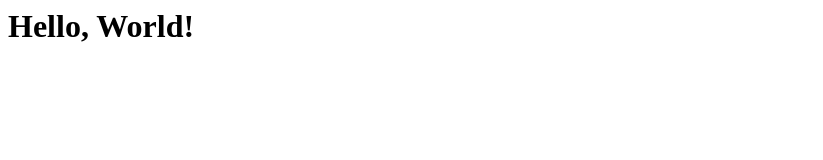
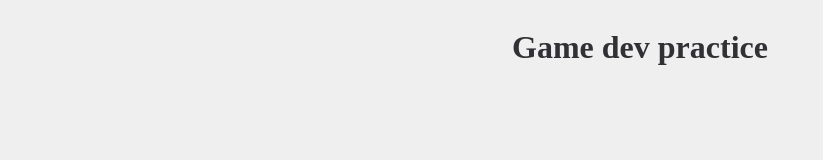
Before and after one commit to andrewgryan/game-development, a website: page index.html in a window 1280 px wide. Shown: the whole page, without its empty margins (0-823 px from the left). Drawn offline with Linux system fonts and the light colour scheme.

Commit message:
smarten up landing page

```diff
--- a/index.html
+++ b/index.html
@@ -1 +1,14 @@
-<h1>Hello, World!</h1>
+<!DOCTYPE html>
+<html>
+  <head lang="en">
+    <meta charset="utf-8" />
+    <meta name="viewport" content="width=device-width, initial-scale=1" />
+    <link rel="stylesheet" href="style.css" />
+    <title>Game dev practice</title>
+  </head>
+  <body>
+    <header>
+      <h1>Game dev practice</h1>
+    </header>
+  </body>
+</html>
--- /dev/null
+++ b/style.css
@@ -0,0 +1,19 @@
+:root {
+  --surface: hsl(240deg 3% 94%);
+  --text: hsl(240deg 3% 20%);
+}
+
+@media (prefers-color-scheme: dark) {
+  --surface: hsl(240deg 3% 20%);
+  --text: hsl(240deg 3% 94%);
+}
+
+body {
+  color: var(--text);
+  background-color: var(--surface);
+}
+
+header {
+  display: grid;
+  place-items: center;
+}
```
